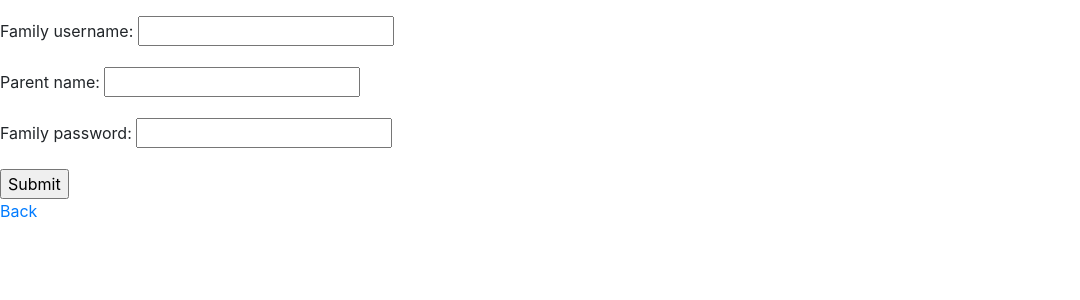
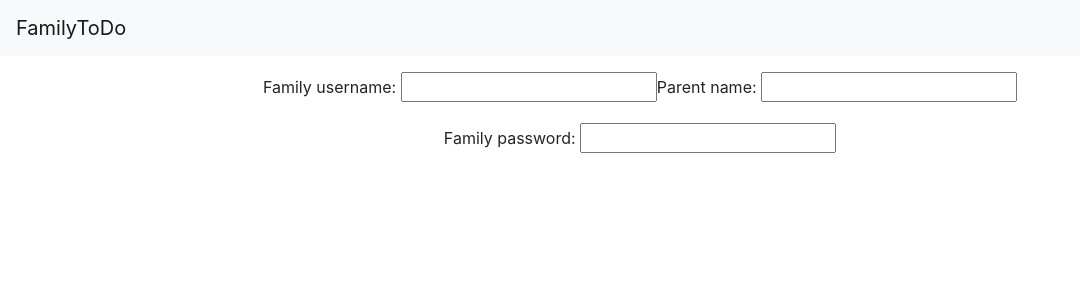
Before and after one commit to luka-p/TPO-FamilyToDo, a Django app: page /parent-login in a window 1280 px wide. Shown: the top 300 px of the page, without its empty margins (0-1080 px from the left). Run offline with Django 3.2, Linux system fonts and the light colour scheme; some libraries are stand-ins or nearby versions.

Commit message:
django-crispy-forms added to settings, played around with landing page and forms(parent-login), register broken -> easy fix

```diff
--- a/familytodo/templates/base.html
+++ b/familytodo/templates/base.html
@@ -14,6 +14,9 @@
 
   </head>
   <body>
+    <nav class="navbar navbar-light bg-light">
+      <a class="navbar-brand" href="{% url 'index' %}">FamilyToDo</a>
+    </nav>
 
     {% block content %}
     {% endblock %}
--- a/familytodo/templates/family_register.html
+++ b/familytodo/templates/family_register.html
@@ -4,7 +4,7 @@
   <p>{{ error }}</p>
   <form action="" method="POST">
       {% csrf_token %}
-      {{ form.as_p }}
+      {{ form|crispy }}
       <input type="submit" value="Submit">
   </form>
   <a href="{% url 'logout' %}">Back</a>
--- a/familytodo/templates/parent_login.html
+++ b/familytodo/templates/parent_login.html
@@ -1,11 +1,13 @@
 {% extends 'base.html' %}
+{% load crispy_forms_tags %}
 
 {% block content %}
   <p>{{ error }}</p>
-  <form action="" method="POST">
-      {% csrf_token %}
-      {{ form.as_p }}
-      <input type="submit" value="Submit">
-  </form>
-  <a href="{% url 'logout' %}">Back</a>
+  {% csrf_token %}
+  <div class="container">
+    <div class="row justify-content-md-center">
+      {% crispy form %}
+    </div>
+  </div>
+  <!--  <a href="{% url 'logout' %}" class='btn-secondary'>Back</a> -->
 {% endblock %}
```
Also changed, not shown: familytodo/templates/index.html (+20 -3 lines).
